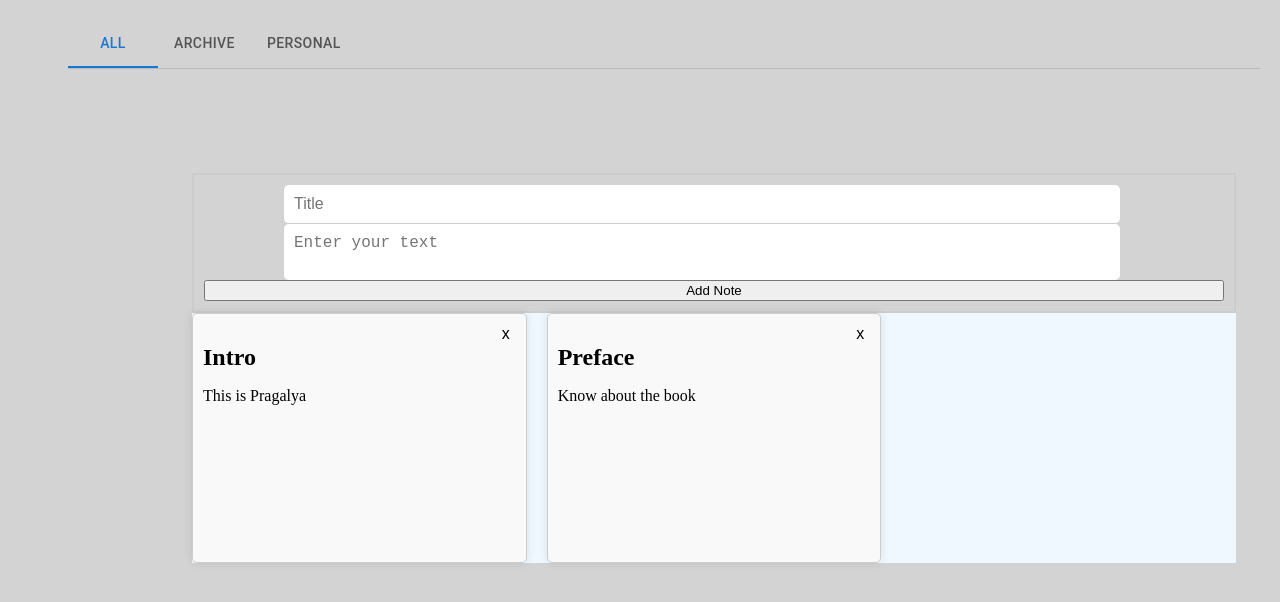
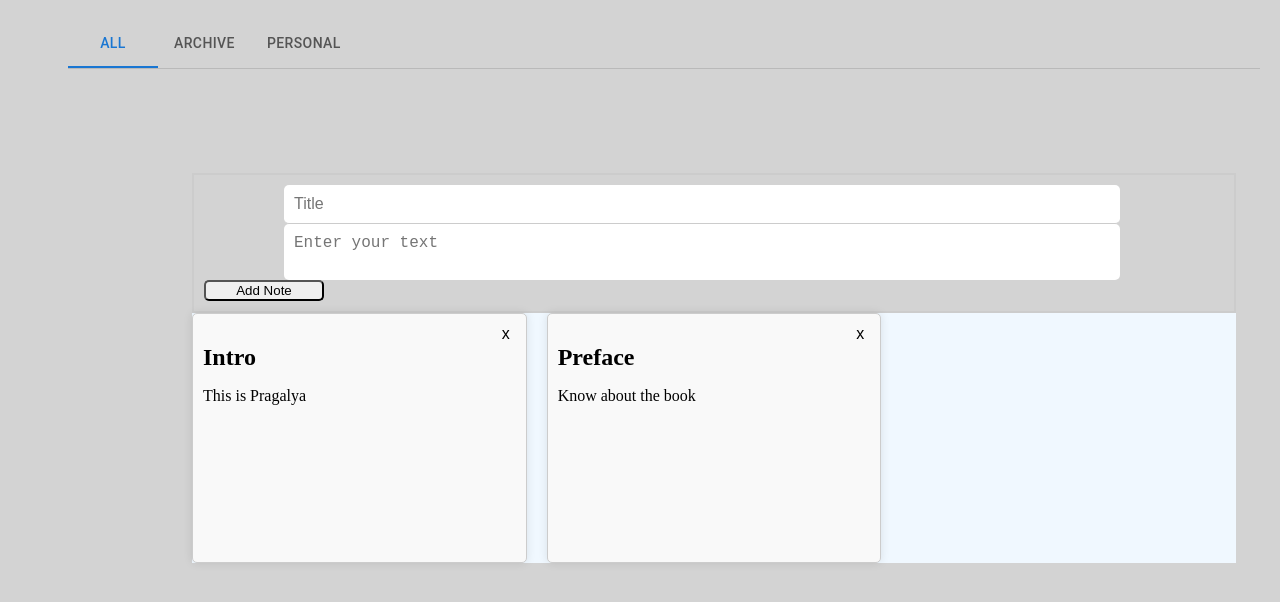
Before and after one commit to PragaL15/notes_app, a React (Vite) app: page / in a window 1280 px wide. Shown: the top 602 px of the page. Built offline with nearby package versions, Linux system fonts and the light colour scheme.

Commit message:
Added features

```diff
--- a/src/components/tabs.jsx
+++ b/src/components/tabs.jsx
@@ -99,7 +99,7 @@ export function BasicTabs() {
               required
             />
 
-            <button type="submit">Add Note</button>
+            <button type="submit" class="button">Add Note</button>
           </form>
           </div>
           {/* Display list of notes */}
--- a/src/styles/BD.css
+++ b/src/styles/BD.css
@@ -23,11 +23,15 @@ body {
   }
 
   .text input {
-    border-bottom: 1px solid #ccc; /* Add a border between the input and textarea */
+    border-bottom: 1px solid #ccc;
   }
 
   .text textarea {
-    resize: none; /* Disable resizing for the textarea if required */
+    resize: none;
+  }
+  .button{
+    width: 120px;
+    border-radius: 5px;
   }
 
   @media (min-width: 600px) {
```
